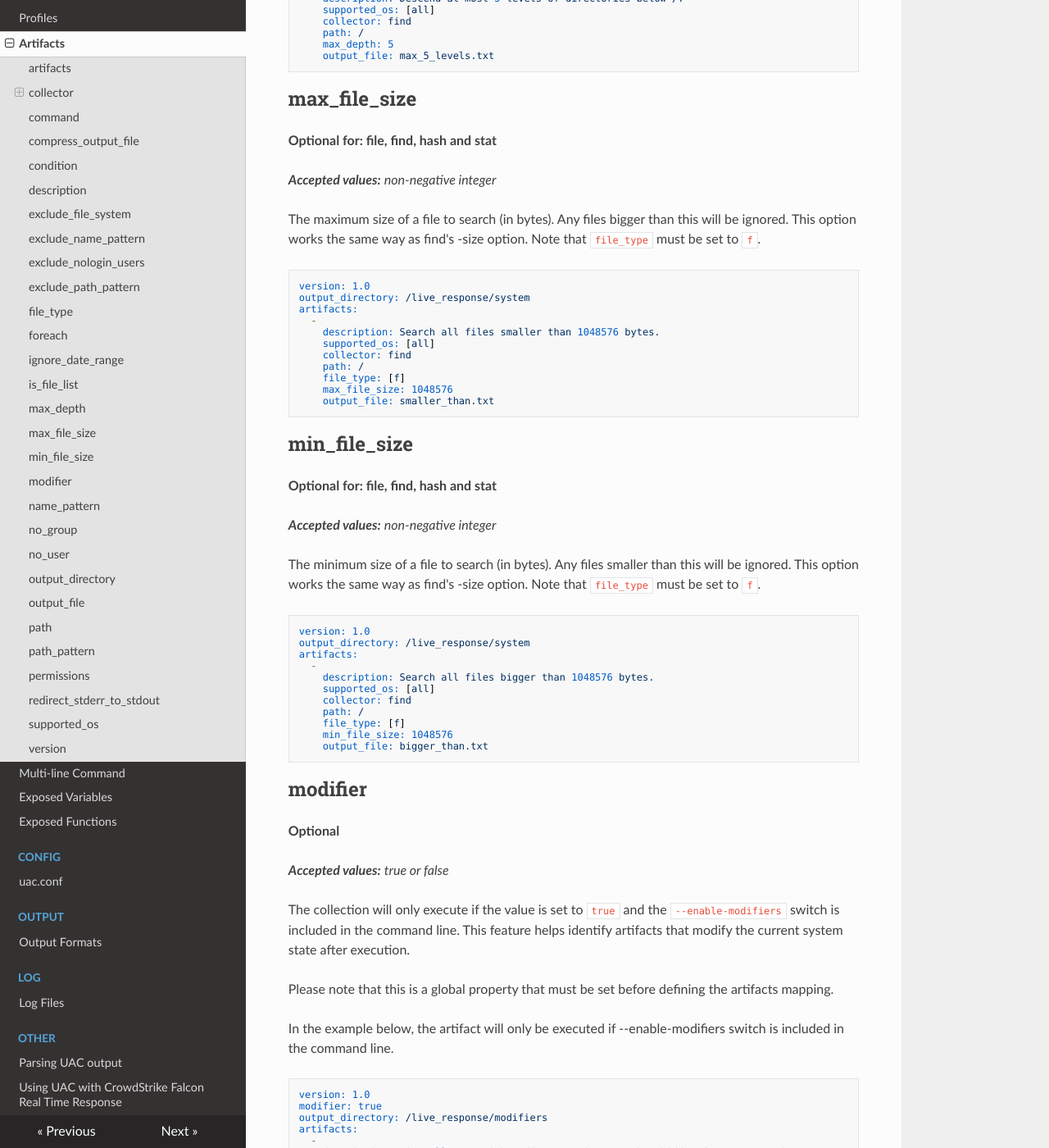
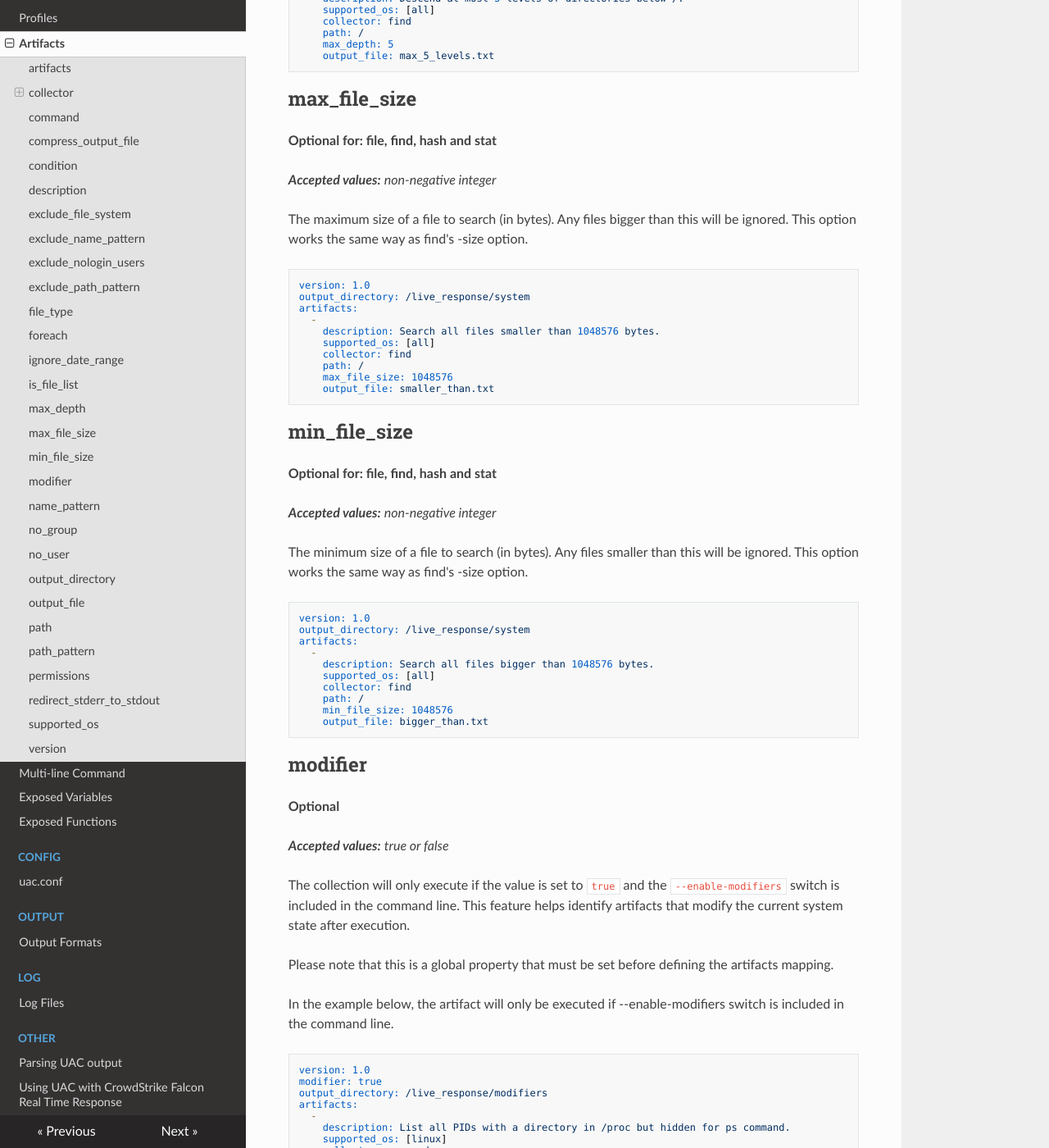
Before and after one commit to tclahr/uac-docs, an MkDocs documentation site: the page built from docs/artifacts.md, in a window 1280 px wide and 1400 px high, scrolled down 14227 px. Shown: the whole window at 82% size. Built offline with MkDocs 1.6.1, drawn with Linux system fonts in a browser that asks for light colours; nearby versions of some CDN libraries.

Commit message:
refactor: fix markdown linting

````diff
--- a/docs/artifacts.md
+++ b/docs/artifacts.md
@@ -628,7 +628,7 @@
 
 **_Accepted values:_** _non-negative integer_
 
-The maximum size of a file to search (in bytes). Any files bigger than this will be ignored. This option works the same way as find's -size option. Note that `file_type` must be set to `f`.
+The maximum size of a file to search (in bytes). Any files bigger than this will be ignored. This option works the same way as find's -size option.
 
 ```yaml
 version: 1.0
@@ -639,7 +639,6 @@
     supported_os: [all]
     collector: find
     path: /
-    file_type: [f]
     max_file_size: 1048576
     output_file: smaller_than.txt
 ```
@@ -650,7 +649,7 @@
 
 **_Accepted values:_** _non-negative integer_
 
-The minimum size of a file to search (in bytes). Any files smaller than this will be ignored. This option works the same way as find's -size option. Note that `file_type` must be set to `f`.
+The minimum size of a file to search (in bytes). Any files smaller than this will be ignored. This option works the same way as find's -size option.
 
 ```yaml
 version: 1.0
@@ -661,7 +660,6 @@
     supported_os: [all]
     collector: find
     path: /
-    file_type: [f]
     min_file_size: 1048576
     output_file: bigger_than.txt
 ```
@@ -1017,7 +1015,8 @@
 ```
 
 ## redirect_stderr_to_stdout
-<span class="optional">Optional for: command</span>
+
+**Optional for: command**
 
 **_Accepted values:_** _true or false_
 
````
